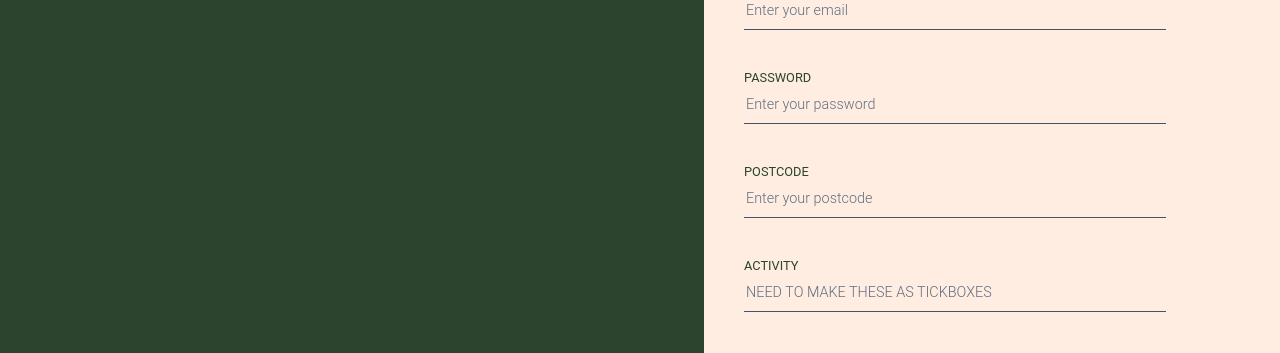
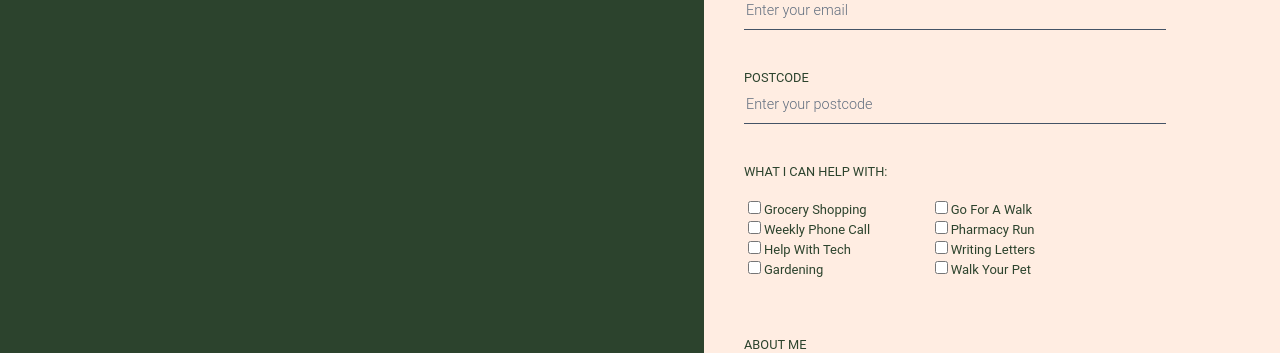
Before and after one commit to CodeOp-tech/help-the-aged, a React (Create React App) app in the folder client/: page / in a window 1280 px wide. Shown: the part 308-661 px from the top of the page. Built offline with nearby package versions, Linux system fonts and the light colour scheme; a web font is replaced by a local one.

Commit message:
SIGN UP form looking cute and changes on the mapbox file for git to ignore it + need to create const api key do hide mine

```diff
--- a/client/src/App.css
+++ b/client/src/App.css
@@ -127,6 +127,17 @@
   color: #616E7F;
 }
 
+.Act__Checkboxes{
+  display: grid;
+  grid-template-columns: 1fr 2fr;
+  grid-column-gap: 2em;
+}
+
+.Act__Label{
+  color: #2c432d;
+  font-size: 13px;
+}
+
 .FormField__Button {
   background-color: #2c432d;
   color: white;
--- a/client/src/App.js
+++ b/client/src/App.js
@@ -1,7 +1,7 @@
 import React, { Component } from 'react'
 import Signin from './components/signin'
 import Mymap from './components/mymap'
-// import { BrowserRouter as Router, Switch, Route, Link} from "react-router-dom";
+//import { BrowserRouter as Router, Switch, Route, Link} from "react-router-dom";
 import './App.css';
 
 export default class App extends Component {
@@ -9,6 +9,7 @@ export default class App extends Component {
   render() {
     return (
       <div>
+
         <Signin />
 
         <Mymap />
--- a/client/src/components/mymap.js
+++ b/client/src/components/mymap.js
@@ -21,7 +21,7 @@ constructor(props) {
                 <div className="App__Aside">
                     <div className = "NiceMap">
                 <Map center={[this.state.lat, this.state.lon]} zoom={this.state.zoom}>
-                <TileLayer url='https://{s}.tile.openstreetmap.fr/hot/{z}/{x}/{y}.png'
+                <TileLayer url='https://api.mapbox.com/styles/v1/albaneldn/ckcnviqvc1nvz1iqet1kpzmnj/tiles/256/{z}/{x}/{y}@2x?access_token=pk.eyJ1IjoiYWxiYW5lbGRuIiwiYSI6ImNrY252a2pzOTBmN20ycmx2NW1zM2YyOHQifQ.H3wB-UZZivkXKf-siLrnWQ'
                 attribution='<a href="http://www.openstreetmap.org/copyright">OpenStreetMap</a> contributors'/>
                 <Marker position={[this.state.lat, this.state.lon]}>
                 <Popup>
--- a/client/src/components/signin.js
+++ b/client/src/components/signin.js
@@ -1,12 +1,13 @@
 import React, { Component } from 'react'
 import Logo from '../hhlogoreviewbold.png'
+import { BrowserRouter as Router, Switch, Route, Link} from "react-router-dom";
 
 export default class Signin extends Component {
     constructor(props) {
         super(props);
         this.state = {
             name:"",
-            surname:"",
+            // surname:"",
             email:"",
             password:"",
             postcode:"",
@@ -15,7 +16,8 @@ export default class Signin extends Component {
         };
       }
 
-  //handleSubmit
+
+      //handleSubmit
 
     render() {
         return (
@@ -48,18 +50,57 @@ export default class Signin extends Component {
                             <label className="FormField__Label" htmlFor="email">Email</label>
                             <input type="email" id="email" className="FormField__Input" placeholder="Enter your email" name="email"/>
                         </div>
-                        <div className="FormField">
+                        {/* <div className="FormField">
                             <label className="FormField__Label" htmlFor="password">Password</label>
                             <input type="password" id="password" className="FormField__Input" placeholder="Enter your password" name="password"/>
-                        </div>
+                        </div> */}
                         <div className="FormField">
                             <label className="FormField__Label" htmlFor="postcode">Postcode</label>
                             <input type="postcode" id="postcode" className="FormField__Input" placeholder="Enter your postcode" name="postcode"/>
                         </div>
                         <div className="FormField">
-                            <label className="FormField__Label" htmlFor="activity">Activity</label>
-                            <input type="activity" id="activity" className="FormField__Input" placeholder="NEED TO MAKE THESE AS TICKBOXES" name="activity"/>
+                            <label className="FormField__Label" htmlFor="activity">What i can help with:</label>
+                        <br/>
+                        <div className="Act__Checkboxes">
+                            <div>
+                            <input type="checkbox" id="activities" className="Act__List" name="activities" label="Checkbox"/>
+                            <label className="Act__Label">Grocery Shopping</label>
+                            </div>
+                            <div>
+                            <input type="checkbox" id="activities" className="Act__List" name="activities" label="Checkbox"/>
+                            <label className="Act__Label">Go For A Walk</label>
+                            </div>
+                            <div>
+                            <input type="checkbox" id="activities" className="Act__List" name="activities" label="Checkbox"/>
+                            <label className="Act__Label">Weekly Phone Call</label>
+                            </div>
+                            <div>
+                            <input type="checkbox" id="activities" className="Act__List" name="activities" label="Checkbox"/>
+                            <label className="Act__Label">Pharmacy Run</label>
+                            </div>
+                            <div>
+                            <input type="checkbox" id="activities" className="Act__List" name="activities" label="Checkbox"/>
+                            <label className="Act__Label">Help With Tech</label>
+                            </div>
+                            <div>
+                            <input type="checkbox" id="activities" className="Act__List" name="activities" label="Checkbox"/>
+                            <label className="Act__Label">Writing Letters</label>
+                            </div>
+                            <div>
+                            <input type="checkbox" id="activities" className="Act__List" name="activities" label="Checkbox"/>
+                            <label className="Act__Label">Gardening</label>
+                            </div>
+                            <div>
+                            <input type="checkbox" id="activities" className="Act__List" name="activities" label="Checkbox"/>
+                            <label className="Act__Label">Walk Your Pet</label>
+                            </div>
                         </div>
+                        </div>
+                        <br/>
+
+
+
+
                         <div className="FormField">
                             <label className="FormField__Label" htmlFor="aboutme">About me</label>
                             <textarea type="aboutme" id="aboutme" className="FormField__Input" placeholder="Tell us about you" name="aboutme"/>
```
Also changed, not shown: 2 other files (tests, documents, lock files or other folders).
